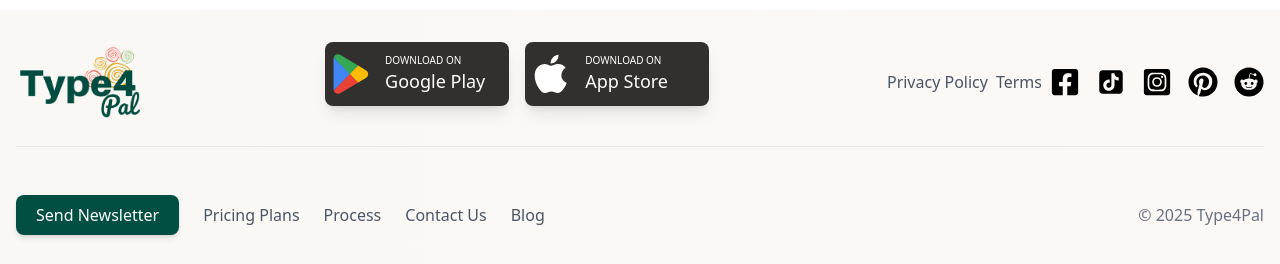
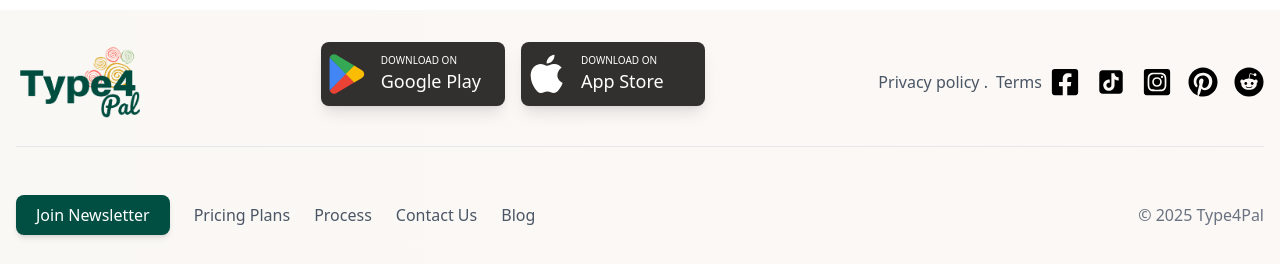
Before and after one commit to naimekattor/type4Pal, a React (Vite) app: page / in a window 1280 px wide. Shown: the part 4073-4337 px from the top of the page. Built offline with nearby package versions, Linux system fonts and the light colour scheme.

Commit message:
update footer

```diff
--- a/src/components/Footer.jsx
+++ b/src/components/Footer.jsx
@@ -128,7 +128,7 @@ const Footer = () => {
               to="/privacy-policy"
               className="text-gray-600 hover:text-gray-900 text-sm sm:text-base"
             >
-              Privacy Policy
+              Privacy policy .
             </Link>
             <Link
               to="/terms-condiditions"
@@ -177,7 +177,7 @@ const Footer = () => {
                 rel="noopener noreferrer"
                 className="bg-[#004f42] hover:bg-[#05332b] text-white px-5 py-2 rounded-lg shadow-md transition-all duration-200 whitespace-nowrap"
               >
-                Send Newsletter
+                Join Newsletter
               </a>
             </div>
 
```
